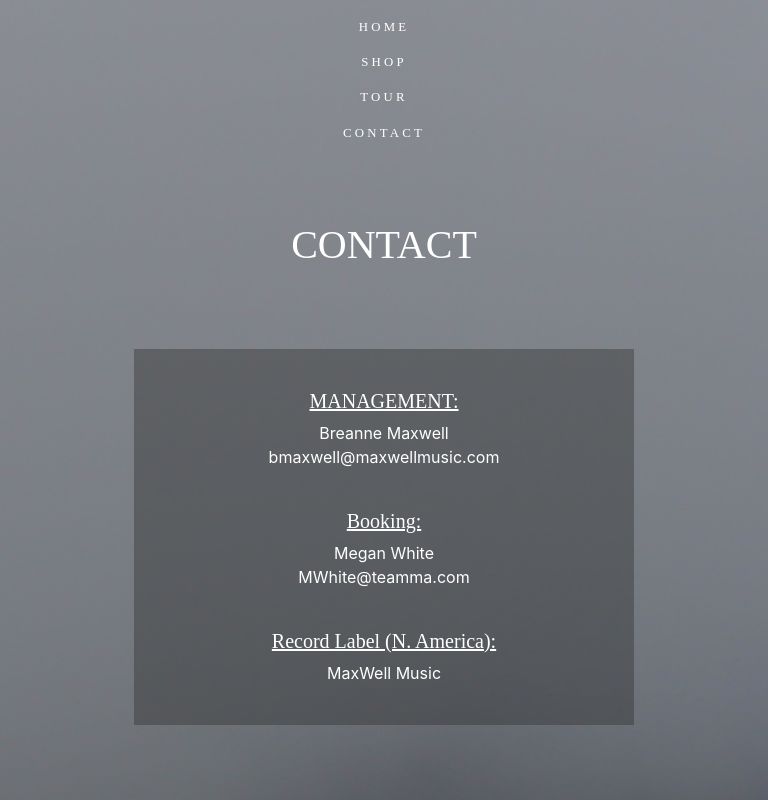
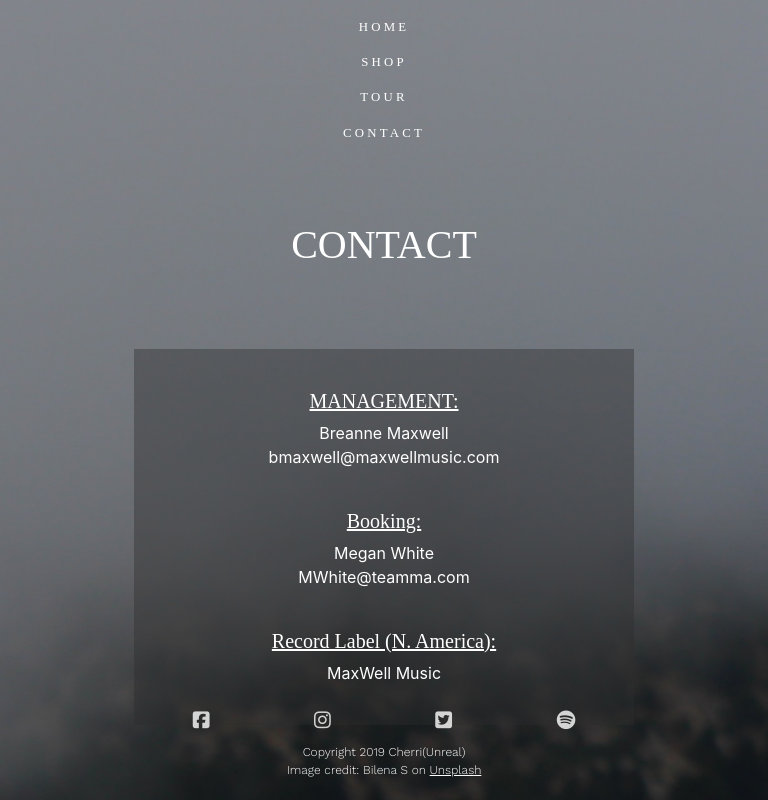
Before and after one commit to cpage2/cherri-site, a plain HTML site: page contact.html in a window 768 px wide. Shown: the top 800 px of the page. Drawn offline with nearby package versions, Linux system fonts and the light colour scheme.

Commit message:
edit @media backgrounds and footer

```diff
--- a/contact.css
+++ b/contact.css
@@ -7,7 +7,7 @@ body{
   background-attachment: fixed;
 }
 
-@media screen and (max-width: 1700px) {
+@media screen and (max-width: 960px) and (max-width: 1700px) {
   body {
     background-image: url("daze.jpg");
     background-position: center;
@@ -18,7 +18,7 @@ body{
   }
 }
 
-@media screen and (max-width: 960px) {
+@media screen and (min-width:640px) and (max-width: 960px){
   body {
     background-image: url("dazem.jpg");
 
@@ -73,7 +73,7 @@ li>a:hover{
 
 /* If the screen size is 1700px wide or less, set the font-size to 80% and shorten
 menu padding  */
-@media screen and (max-width: 1700px) {
+@media screen and (min-width:960px) and (max-width: 1700px) {
   .menu li {
     font-size: 80%;
     padding-right: 40px;
@@ -85,7 +85,7 @@ menu padding  */
 
 
 /* If the screen size is 960px wide or less, set to block  */
-@media screen and (max-width: 960px) {
+@media screen  and (max-width: 960px) {
   .menu li {
     font-size: 80%;
     display: block;
@@ -103,14 +103,14 @@ menu padding  */
 }
 
 #Title{
-  font-family: Didot, serif;
+  font-family:' Didot', serif;
   margin-bottom: 80px;
 
 
 }
 
 h5{
-    font-family: Didot, serif;
+    font-family: 'Didot', serif;
     text-decoration: underline;
 
 }
@@ -138,7 +138,7 @@ h5{
 /*--------------------------------------FOOTER---------------------------------------*/
 
 footer{
-	position: static;
+	position: fixed;
   bottom: 0;
   width: 100%;
 	color: #ffffff;
@@ -174,14 +174,12 @@ p.cp a:hover{
 
 
 
-@media screen and (max-width: 960px) {
-  footer {
-    top: 350px;
-    position: relative;
+@media screen and (max-height:500px) {
+  footer{
+    position: relative !important;
+  }
 
-  }
 }
-
 
 @media screen and (max-width: 450px) {
   div>i {
--- a/contact.html
+++ b/contact.html
@@ -6,8 +6,6 @@
 		<!----Bootstrap Stylesheet----->
 		<link rel="stylesheet" href="https://stackpath.bootstrapcdn.com/bootstrap/4.3.1/css/bootstrap.min.css" integrity="sha384-ggOyR0iXCbMQv3Xipma34MD+dH/1fQ784/j6cY/iJTQUOhcWr7x9JvoRxT2MZw1T" crossorigin="anonymous">
 
-		<!--- Font Awesome Social Media Icons----->
-		<script src="https://kit.fontawesome.com/b12d0c1bb0.js" crossorigin="anonymous"></script>
 
 		<!-----Work Sans Font----->
 		<link href="https://fonts.googleapis.com/css?family=Work+Sans:300,400&display=swap" rel="stylesheet">
@@ -93,6 +91,7 @@
 
 
 		</footer>
+		<script src="https://kit.fontawesome.com/9e4e9acfc2.js" crossorigin="anonymous"></script>
 
 	</body>
 
--- a/home.css
+++ b/home.css
@@ -160,7 +160,7 @@ p.date{
 
 footer{
 
-	position: static;
+	position: fixed;
   margin-top: 19%;
   bottom: 0;
   width: 100%;
@@ -199,8 +199,8 @@ p.cp a:hover{
 
 @media screen and (min-width:640px) and (max-width: 960px) {
   footer {
-    top: 350px;
-    position: relative;
+    /* top: 350px; */
+    position: fixed !important;
 
   }
 }
@@ -213,4 +213,6 @@ p.cp a:hover{
   		 padding-right: 10px;
 
   }
+
+
 }
--- a/shop.css
+++ b/shop.css
@@ -94,9 +94,9 @@ img{
 /*---------------------FOOTER------------------------*/
 footer{
 
-	position: static;
+	position: fixed;
 
-	bottom: 200;
+	bottom: 0;
 	width: 100%;
 	text-align: center;
 	background-color: #000000;
--- a/tour.css
+++ b/tour.css
@@ -5,7 +5,7 @@ body{
   background-attachment: fixed;
 }
 
-@media screen and (max-width: 1700px) {
+@media screen and (max-width: 960px) and (max-width: 1700px) {
   body {
     background-image: url("daze.jpg");
     background-position: center;
@@ -16,7 +16,7 @@ body{
   }
 }
 
-@media screen and (max-width: 960px) {
+@media screen and (min-width:640px) and (max-width: 960px){
   body {
     background-image: url("dazem.jpg");
 
@@ -143,29 +143,11 @@ table{
 
 
 
-
-footer{
-  position: static !important;
-}
-
-
-
-
-
-
-
-
-
-
-
-
-
-
 /*--------------------------------------FOOTER---------------------------------------*/
 
 footer{
 	/*Keeps footer a certain distance away*/
-	position: absolute;
+	position: fixed;
   bottom: 0;
   width: 100%;
 	color: #ffffff;
@@ -199,16 +181,12 @@ p.cp a:hover{
 	color: #d3d2ce;
 }
 
+@media screen and (max-height:500px) {
+  footer{
+    position: relative !important;
+  }
 
-
-@media screen and (max-width: 960px) {
-  footer {
-    top: 350px;
-    position: relative;
-
-  }
 }
-
 
 @media screen and (max-width: 450px) {
   div>i {
@@ -217,4 +195,6 @@ p.cp a:hover{
   		 padding-right: 10px;
 
   }
+
+
 }
```
Also changed, not shown: index.html (+3 -2 lines), shop.html (+1 -3 lines), tour.html (+2 -3 lines).
